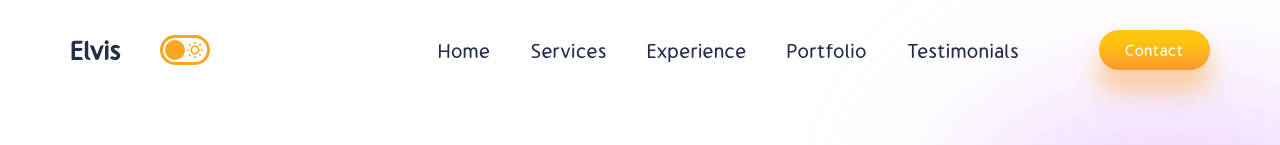
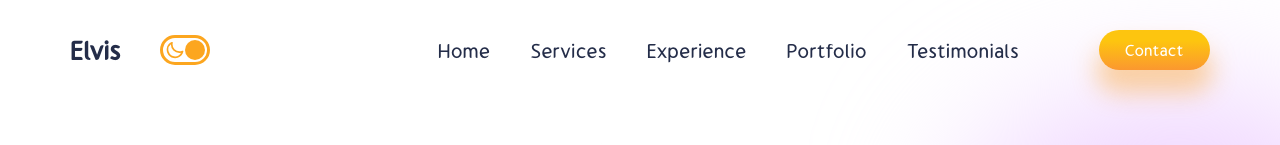
Before and after one commit to ELVISJVV/Portfolio, a React (Vite) app: page / in a window 1280 px wide. Shown: the top 145 px of the page. Built offline with nearby package versions, Linux system fonts and the light colour scheme; no server answers.

Commit message:
finish toggle

```diff
--- a/src/App.jsx
+++ b/src/App.jsx
@@ -9,11 +9,20 @@
 import Testimonials from './Components/Testimonials/Testimonials'
 import Contact from './Components/Contact/Contact'
 import Footer from './Components/Footer/Footer'
+import { themeContext } from './Context'
+import { useContext } from 'react'
 
 function App() {
+  const theme = useContext(themeContext);
+  const darkMode = theme.state.darkMode;
 
   return (
-    <div className='App'>
+    <div className='App'
+      style={{
+        background: darkMode ? 'black' : '',
+        color: darkMode ? 'white' : '',
+      }}
+    >
       <Navbar />
       <Intro />
       <Services />
--- a/src/Components/Toggle/Toggle.css
+++ b/src/Components/Toggle/Toggle.css
@@ -3,6 +3,7 @@
     justify-content: space-between;
     border: 3px solid var(--orange);
     border-radius: 1rem;
+    position: relative;
     padding: 2px;
     cursor: pointer;
 }
--- a/src/Components/Toggle/Toggle.jsx
+++ b/src/Components/Toggle/Toggle.jsx
@@ -2,17 +2,30 @@
 import './Toggle.css'
 import Sun from '@iconscout/react-unicons/icons/uil-sun'
 import Moon from '@iconscout/react-unicons/icons/uil-moon'
+import { themeContext } from '../../Context'
+import { useContext } from 'react'
 
 const Toggle = () => {
-  return (
-    <div className="toggle">
-        <Moon  />
-        <Sun  />
-        <div className="t-button">
+    const theme = useContext(themeContext)
+    const darkMode = theme.state.darkMode
 
+    const handleClick = () => {
+        theme.dispatch({ type: 'TOGGLE' })
+    }
+
+    return (
+        <div className="toggle"
+            onClick={handleClick}>
+            <Moon />
+            <Sun />
+            <div className="t-button"
+
+                style={darkMode ? { left: '2px' } : { right: '2px' }
+                }
+            >
+            </div>
         </div>
-    </div>
-  )
+    )
 }
 
 export default Toggle
--- /dev/null
+++ b/src/Context.jsx
@@ -0,0 +1,24 @@
+import { createContext, useReducer } from "react";
+
+export const themeContext = createContext();
+
+const initialState = { darkMode: false };
+
+const themeReducer = (state, action) => {
+    switch (action.type) {
+        case "TOGGLE":
+            return { darkMode: !state.darkMode };
+        default:
+            return state;
+    }
+}
+
+
+export const ThemeProvider = (props) => {
+    const [state, dispatch] = useReducer(themeReducer, initialState);
+    return (
+        <themeContext.Provider value={{ state, dispatch }}>
+            {props.children}
+        </themeContext.Provider>
+    )
+}
--- a/src/main.jsx
+++ b/src/main.jsx
@@ -2,9 +2,12 @@
 import ReactDOM from 'react-dom/client'
 import App from './App.jsx'
 // import './index.css'
+import { ThemeProvider } from './Context.jsx'
 
 ReactDOM.createRoot(document.getElementById('root')).render(
   // <React.StrictMode>
-  <App />
+  <ThemeProvider>
+    <App />
+  </ThemeProvider>
   // </React.StrictMode>,
 )
```
